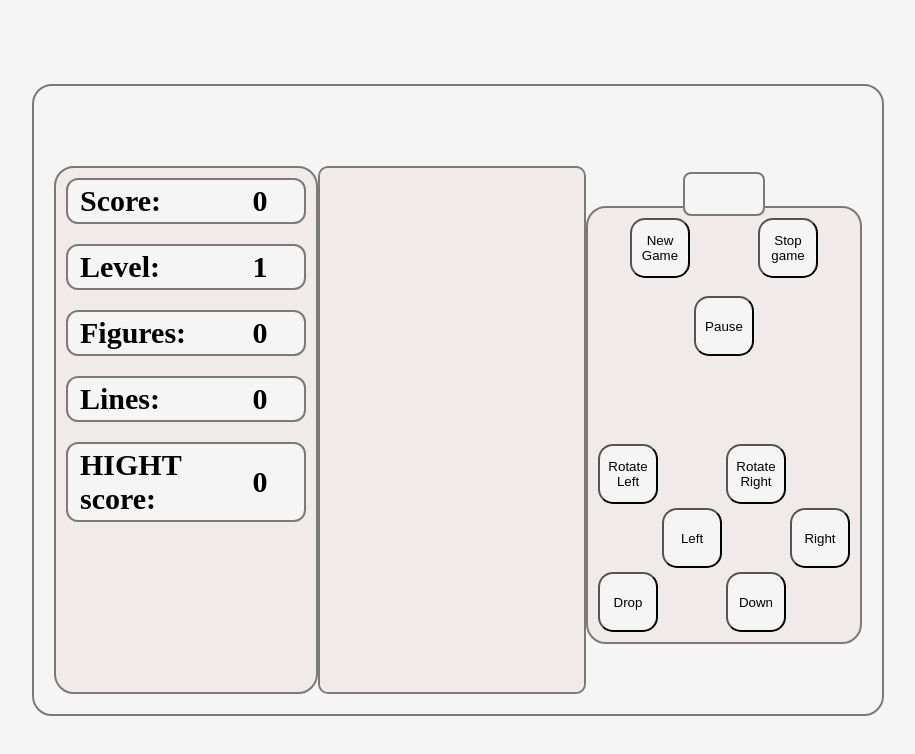
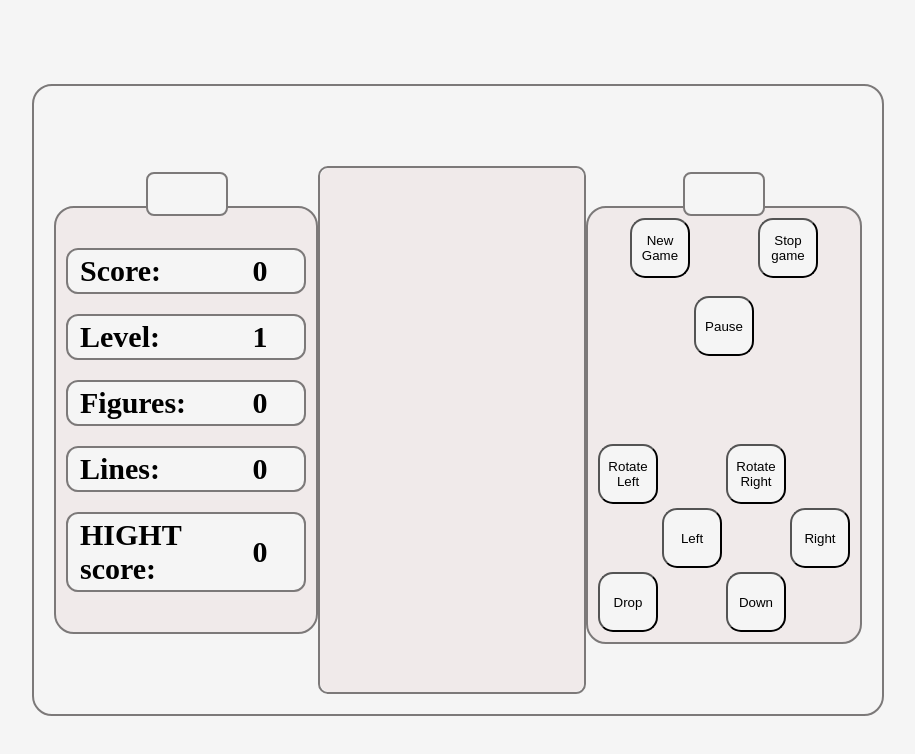
Before and after one commit to vikttur/tetris, a plain HTML site: page index.html in a window 1280 px wide. Shown: the whole page, without its empty margins (182-1097 px from the left). Drawn offline with Linux system fonts and the light colour scheme.

Commit message:
adds a field to the result block

```diff
--- a/index.html
+++ b/index.html
@@ -11,6 +11,8 @@
 	<header></header>
 
 	<section class="tetris">
+		<div class="result-panel">
+			<div class="field-result"></div>
 			<ul class="result">
 				<li class="calculation">
 					<p class="name-score">Score: </p>
@@ -33,6 +35,7 @@
 					<p class="hight-score value-score">0</p>
 				</li>
 			</ul>
+		</div>
 
 		<div class="playfield">
 		</div>
--- /dev/null
+++ b/style/field-result.css
@@ -0,0 +1,16 @@
+.field-result {
+	display: flex;
+	/* flex-wrap: wrap; */
+	justify-content: center;
+
+	position: absolute;
+	top: 6px;
+	left: 35%;
+	width: 70px;
+	height: 32px;
+	padding: 4px;
+
+	border: var(--border-style);
+	border-radius: 8px;
+	background-color: var(--color-bgr-body);
+}
--- a/style/main.css
+++ b/style/main.css
@@ -1,5 +1,6 @@
 @import './reset.css';
 @import './base.css';
+@import './field-result.css';
 @import './result.css';
 @import './playfield.css';
 @import './field-game.css';
--- a/style/result.css
+++ b/style/result.css
@@ -1,8 +1,16 @@
+.result-panel {
+	display: flex;
+	flex-direction: column;
+	/* justify-content: center; */
+	position: relative;
+	padding-top: 40px;
+}
+
 .result {
 	display: flex;
 	flex-direction: column;
 	width: 240px;
-	padding: 10px;
+	padding: 40px 10px;
 	gap: 20px;
 	font-weight: bold;
 	font-size: 30px;
```
Lines whose indentation alone changed are shown as unchanged.
